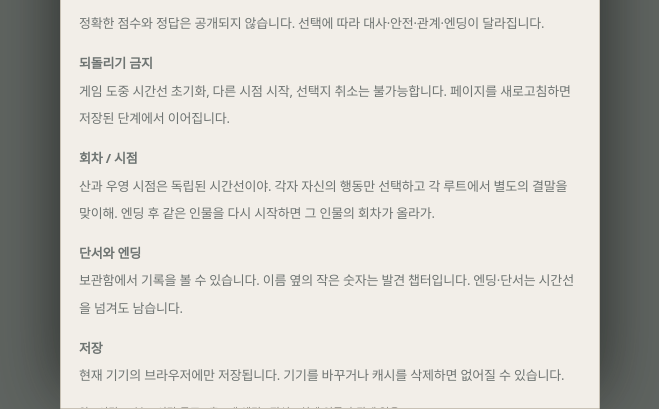
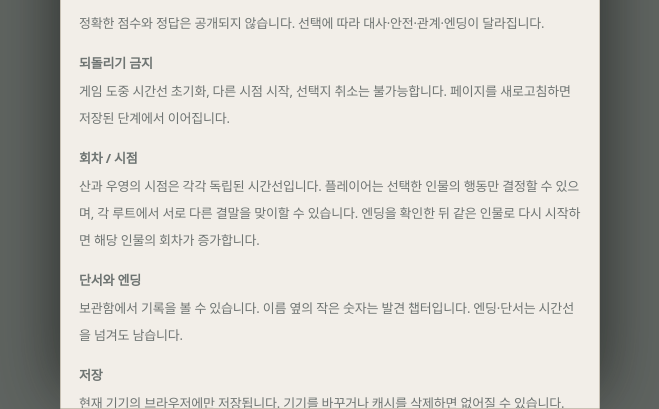
Before and after one commit to gb1026gb00-cell/00-00, a plain HTML site: page index.html in a window 1280 px wide. Both pictures are taken after a click on the button "자세한 플레이 안내". Shown: the part 391-800 px from the top of the page, without its empty margins (310-969 px from the left). Drawn offline with Linux system fonts and the light colour scheme.

Commit message:
Update index.html

```diff
--- a/index.html
+++ b/index.html
@@ -235,7 +235,7 @@ function findRoleChoice(id,opts){if(s.canon[id]===undefined)return choiceBlock('
 
 function showNotice(){set(`<div class="hero"><div class="eyebrow">RECORD 000 / BEFORE CONNECTION</div><div class="bigtime">00:00</div><h1 class="h1">당신의 선택은 이미 과거입니다.</h1><p class="sub">되돌릴 수 없습니다.<br>한 번 전송된 메시지는 취소할 수 없습니다.<br>그러나 모든 기록이 사라지는 것은 아닙니다.</p></div><div class="card"><div class="eyebrow">PLAY GUIDE</div><p class="sub">산은 우영의 생존을, 우영은 산과의 화해와 고백을 목표로 합니다. 두 시점은 각각 독립적인 시간선입니다. 신뢰·솔직함·유대감·안전도·단서·정체 인식이 선택에 따라 달라집니다. 수치는 표시되지 않습니다.</p><p class="sub">진행 중 선택 취소와 시간선 초기화는 불가합니다. 엔딩 확인 후 다른 시점이나 새로운 시간선을 열 수 있습니다.</p><p class="sub">동일 인물의 새로운 시간선은 왼쪽 위에 N회차로 표시됩니다. 단서에는 최초 발견한 챕터 번호가 붙습니다. 진행은 이 브라우저에 자동 저장됩니다.</p><p class="footnote">총 8개 엔딩 · 교통사고/사망/상실 소재 · 실존 인물의 사생활 및 실제 관계와 무관한 비공식 팬 창작 픽션</p></div>`,btn('자세한 플레이 안내',`openGuide()`)+btn('그럼에도 연결하시겠습니까? → 연결 시작',`acceptNotice()`,'primary'))}
 function acceptNotice(){s.accepted=true;s.mode='home';save();home()}
-function openGuide(){sheet(`<div class="row"><h2 style="flex:4;margin:0">PLAY GUIDE</h2><button class="iconbtn" onclick="closeSheet()">✕</button></div><p class="sub"><b>선택 요소</b><br>TRUST · 신뢰도<br>HONESTY · 솔직함<br>BOND · 유대감<br>SAFETY · 안전도<br>CLUES · 단서<br>RECOGNITION · 정체 인식</p><p class="sub">정확한 점수와 정답은 공개되지 않습니다. 선택에 따라 대사·안전·관계·엔딩이 달라집니다.</p><p class="sub"><b>되돌리기 금지</b><br>게임 도중 시간선 초기화, 다른 시점 시작, 선택지 취소는 불가능합니다. 페이지를 새로고침하면 저장된 단계에서 이어집니다.</p><p class="sub"><b>회차 / 시점</b><br>산과 우영 시점은 독립된 시간선이야. 각자 자신의 행동만 선택하고 각 루트에서 별도의 결말을 맞이해. 엔딩 후 같은 인물을 다시 시작하면 그 인물의 회차가 올라가.</p><p class="sub"><b>단서와 엔딩</b><br>보관함에서 기록을 볼 수 있습니다. 이름 옆의 작은 숫자는 발견 챕터입니다. 엔딩·단서는 시간선을 넘겨도 남습니다.</p><p class="sub"><b>저장</b><br>현재 기기의 브라우저에만 저장됩니다. 기기를 바꾸거나 캐시를 삭제하면 없어질 수 있습니다.</p><p class="footnote">약 2시간 30분~3시간 목표 · 총 8개 엔딩 · 픽션 / 실제 인물과 관계 없음</p>${btn('닫기',`closeSheet()`,'primary')}`)}
+function openGuide(){sheet(`<div class="row"><h2 style="flex:4;margin:0">PLAY GUIDE</h2><button class="iconbtn" onclick="closeSheet()">✕</button></div><p class="sub"><b>선택 요소</b><br>TRUST · 신뢰도<br>HONESTY · 솔직함<br>BOND · 유대감<br>SAFETY · 안전도<br>CLUES · 단서<br>RECOGNITION · 정체 인식</p><p class="sub">정확한 점수와 정답은 공개되지 않습니다. 선택에 따라 대사·안전·관계·엔딩이 달라집니다.</p><p class="sub"><b>되돌리기 금지</b><br>게임 도중 시간선 초기화, 다른 시점 시작, 선택지 취소는 불가능합니다. 페이지를 새로고침하면 저장된 단계에서 이어집니다.</p><p class="sub"><b>회차 / 시점</b><br>산과 우영의 시점은 각각 독립된 시간선입니다. 플레이어는 선택한 인물의 행동만 결정할 수 있으며, 각 루트에서 서로 다른 결말을 맞이할 수 있습니다. 엔딩을 확인한 뒤 같은 인물로 다시 시작하면 해당 인물의 회차가 증가합니다.</p><p class="sub"><b>단서와 엔딩</b><br>보관함에서 기록을 볼 수 있습니다. 이름 옆의 작은 숫자는 발견 챕터입니다. 엔딩·단서는 시간선을 넘겨도 남습니다.</p><p class="sub"><b>저장</b><br>현재 기기의 브라우저에만 저장됩니다. 기기를 바꾸거나 캐시를 삭제하면 없어질 수 있습니다.</p><p class="footnote">약 2시간 30분~3시간 목표 · 총 8개 엔딩 · 픽션 / 실제 인물과 관계 없음</p>${btn('닫기',`closeSheet()`,'primary')}`)}
 
 function intro(){const b=`${scene('TIME CONNECTION')}${narration(s.role==='san'?'2023년 11월 26일. 한국행 비행기.\n산을 찾아왔던 동창이 우영의 죽음을 무심코 꺼냈다. ‘내가 아는 정우영이 맞아? 잘못 들은 거겠지.’ 몇 번이나 부정해도 대답은 같았다. 그럴 리가 없잖아. 걔가 죽었을 리가 없잖아.\n산은 창밖도 보지 못한 채 한국에 빨리 도착하기만 바란다. 왜 그때 널 두고 왔을까.':'2020년 7월 10일. 우영은 연락처 목록에서 기억에 없는 이름을 발견한다.\n‘미래’. 대체 언제 저장된 번호일까?')}${s.role==='san'?chat('san','……우영아.')+narration('“자리 좀 바꿔주시겠습니까. 창밖이 보고 싶어서요.”\n산은 멍하게 고개를 끄덕인다. “네…….”\n남자는 산의 표정을 오래 바라본다. 어쩐지 자신이 잃어버린 시간을 보는 듯한 얼굴이다.')+chat('san','이건 뭐예요?')+narration(s.failures>=3?'남자는 휴대폰을 건네며 낮게 말한다. “몇 번째인지 세는 것도 그만뒀어요. 꼭 행복했으면 하네요.”':s.failures>=2?'남자는 휴대폰을 건네며 말한다. “또 보네요. 이번에는 조금 일찍 알아채시길.”':s.failures>=1?'남자는 휴대폰을 건네며 말한다. “우리 다시는 보지 맙시다. 꼭 행복했으면 하네요.”':'남자는 휴대폰을 내민다. “저한테는 더 이상 필요 없거든요. 꼭 행복했으면 하네요.”')+system('00:00 — 알 수 없는 메시지 수신'):system('새 연락처가 발견되었습니다.\n미래')}`;stepView(b)}
 function render(){if(!s.accepted)return showNotice();if(s.mode==='home')return home();if(s.mode==='ending')return showEnding(s.run.ending??0);if(s.mode!=='play')return home();let c=s.chapter,k=s.step;if(c>8)return resolveEnding();const view=(s.role==='woo'?WOO_STORY:SAN_STORY)[c]?.[k];if(!view){return resolveEnding()}view()}
```
